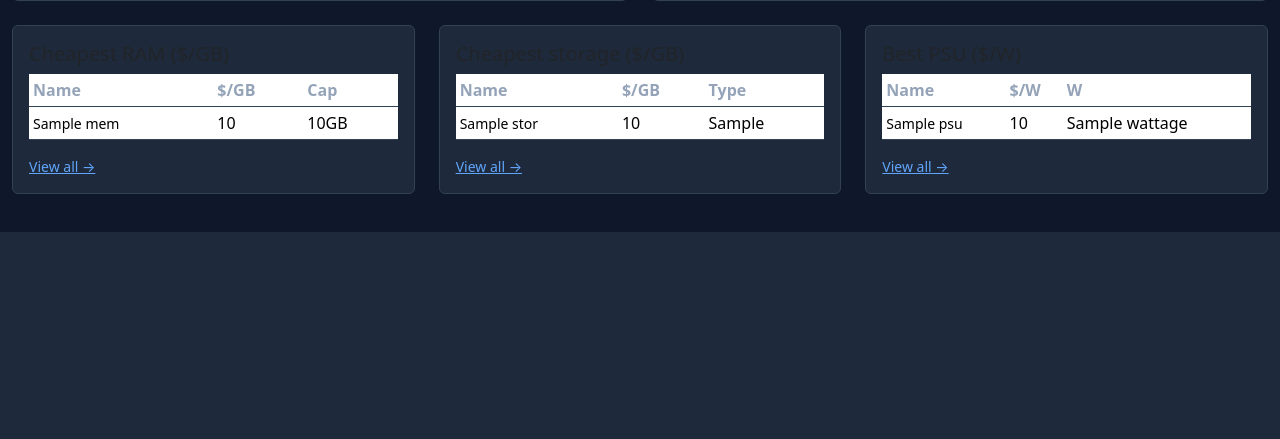
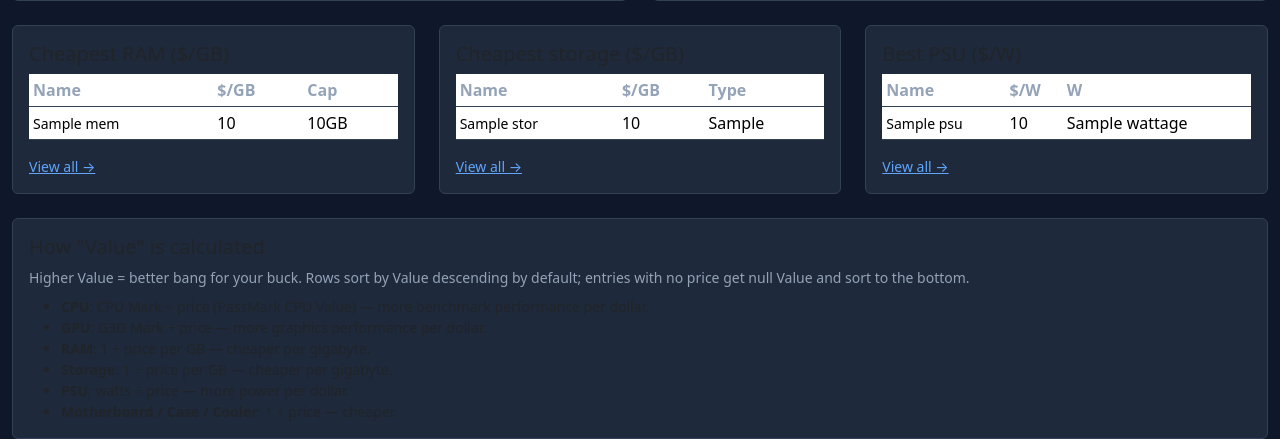
Before and after one commit to AiGoesBurr/pc-parts-deal-finder, a Flask app: template templates/index.html in a window 1280 px wide. Shown: the part 568-1007 px from the top of the page. Before the commit the page ends 800 px from the top, so only its background shows below. Run offline with Flask 3, Linux system fonts and the light colour scheme; the template is opened without the code that fills it: most values are stand-ins (such as "Sample title", 1, 10 or a date in 2020).

Commit message:
Document Value metric in README and app

```diff
--- a/templates/index.html
+++ b/templates/index.html
@@ -93,4 +93,17 @@
     </div>
   </div>
 </div>
+
+<div class="card p-3 mt-4">
+  <h5>How "Value" is calculated</h5>
+  <p class="muted small mb-2">Higher Value = better bang for your buck. Rows sort by Value descending by default; entries with no price get null Value and sort to the bottom.</p>
+  <ul class="small mb-0">
+    <li><strong>CPU</strong>: CPU Mark ÷ price (PassMark CPU Value) — more benchmark performance per dollar.</li>
+    <li><strong>GPU</strong>: G3D Mark ÷ price — more graphics performance per dollar.</li>
+    <li><strong>RAM</strong>: 1 ÷ price per GB — cheaper per gigabyte.</li>
+    <li><strong>Storage</strong>: 1 ÷ price per GB — cheaper per gigabyte.</li>
+    <li><strong>PSU</strong>: watts ÷ price — more power per dollar.</li>
+    <li><strong>Motherboard / Case / Cooler</strong>: 1 ÷ price — cheaper.</li>
+  </ul>
+</div>
 {% endblock %}
```
Also changed, not shown: README.md.
